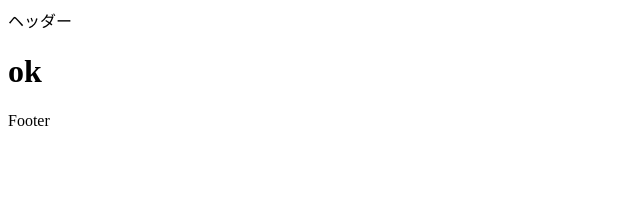
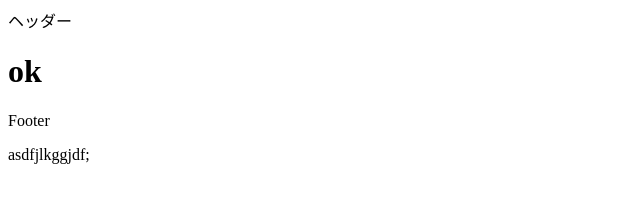
Before and after one commit to masaya-tn/git-practice, a plain HTML site: page index.html in a window 1280 px wide. Shown: the whole page, without its empty margins (0-640 px from the left). Drawn offline with Linux system fonts and the light colour scheme.

Commit message:
section追加

```diff
--- a/index.html
+++ b/index.html
@@ -9,5 +9,6 @@
     <header>ヘッダー</header>
     <h1>ok</h1>
     <footer>Footer</footer>
+    <p>asdfjlkggjdf;</p>
 </body>
 </html>
```
